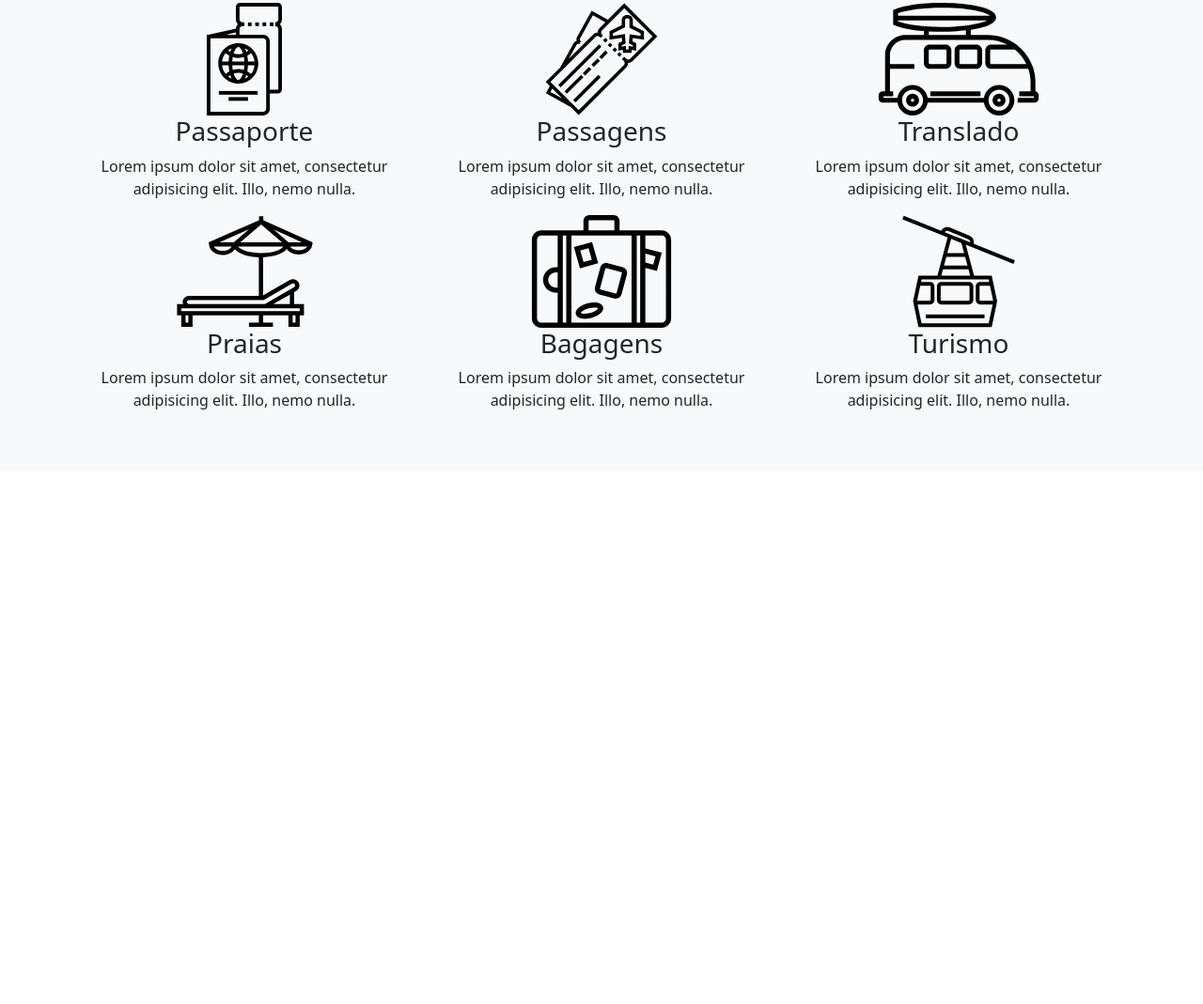
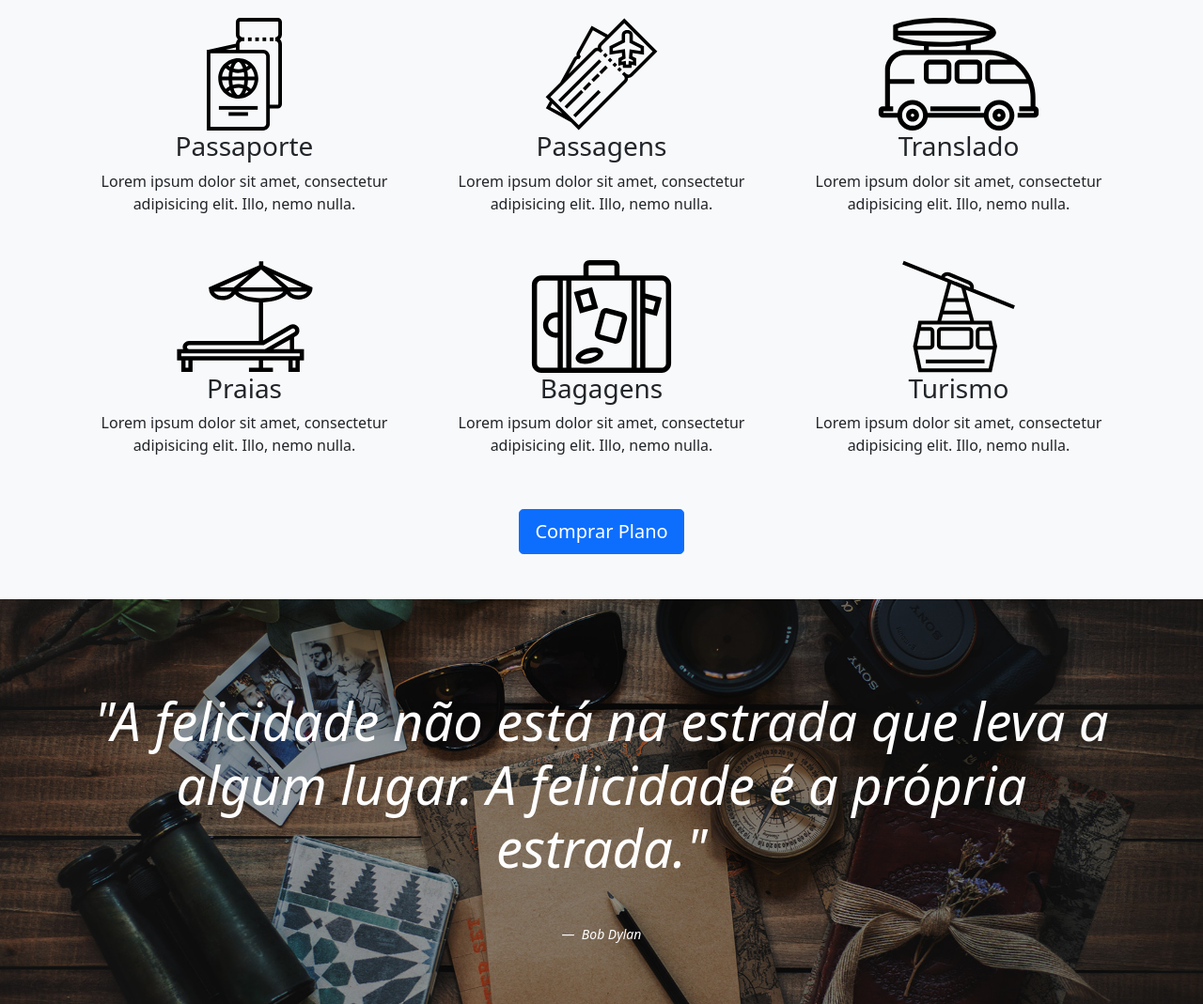
Before and after one commit to VictorMacedo00/Caravan, a plain HTML site: page index.html in a window 1280 px wide. Shown: the part 856-1925 px from the top of the page at 94% size. Before the commit the page ends 1358 px from the top, so only its background shows below. Drawn offline with nearby package versions, Linux system fonts and the light colour scheme.

Commit message:
Blockquote

```diff
--- a/css/index.css
+++ b/css/index.css
@@ -9,3 +9,17 @@ body {
 .icon {
   height: 120px;
 }
+
+#home-quote {
+  background: url("../img/bg-quote.jpg") center center;
+  background-size: cover;
+}
+
+@media (max-width: 767px) {
+  body {
+    margin-top: 0px;
+  }
+  .fixed-top {
+    position: relative;
+  }
+}
--- a/index.html
+++ b/index.html
@@ -175,7 +175,7 @@
           <h2 class="display-4 text-primary">Aproveita as Vantagens</h2>
         </div>
         <div class="row pt-5">
-          <div class="col-xl-4 col-md-6">
+          <div class="col-xl-4 col-md-6 my-3">
             <div class="icon d-flex justify-content-center">
               <img src="./img/icones/passaporte.svg" alt="passaporte" />
             </div>
@@ -185,7 +185,7 @@
               nemo nulla.
             </p>
           </div>
-          <div class="col-xl-4 col-md-6">
+          <div class="col-xl-4 col-md-6 my-3">
             <div class="icon d-flex justify-content-center">
               <img src="./img/icones/passagens.svg" alt="passagens" />
             </div>
@@ -195,7 +195,7 @@
               nemo nulla.
             </p>
           </div>
-          <div class="col-xl-4 col-md-6">
+          <div class="col-xl-4 col-md-6 my-3">
             <div class="icon d-flex justify-content-center">
               <img src="./img/icones/translado.svg" alt="translado" />
             </div>
@@ -205,7 +205,7 @@
               nemo nulla.
             </p>
           </div>
-          <div class="col-xl-4 col-md-6">
+          <div class="col-xl-4 col-md-6 my-3">
             <div class="icon d-flex justify-content-center">
               <img src="./img/icones/praias.svg" alt="praias" />
             </div>
@@ -215,7 +215,7 @@
               nemo nulla.
             </p>
           </div>
-          <div class="col-xl-4 col-md-6">
+          <div class="col-xl-4 col-md-6 my-3">
             <div class="icon d-flex justify-content-center">
               <img src="./img/icones/bagagens.svg" alt="bagagens" />
             </div>
@@ -225,7 +225,7 @@
               nemo nulla.
             </p>
           </div>
-          <div class="col-xl-4 col-md-6">
+          <div class="col-xl-4 col-md-6 my-3">
             <div class="icon d-flex justify-content-center">
               <img src="./img/icones/turismo.svg" alt="turismo" />
             </div>
@@ -236,7 +236,15 @@
             </p>
           </div>
         </div>
+          <a href="planos.html" class="btn btn-primary btn-lg mt-4">Comprar Plano</a>
       </div>
+    </section>
+
+    <section id="home-quote" class="p-5">
+      <blockquote class="blockquote text-center text-white p-md-5"><p class="display-4"><em>"A felicidade não está na estrada que leva a algum lugar. A felicidade é a própria estrada."</em></p></blockquote>
+      <figcaption class="blockquote-footer text-center text-white">
+        <cite title="Source Title">Bob Dylan</cite>
+      </figcaption>
     </section>
 
     <!-- Scripts -->
```
